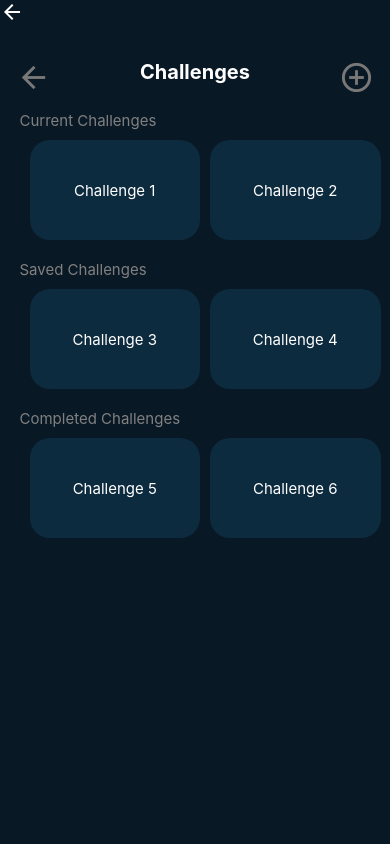
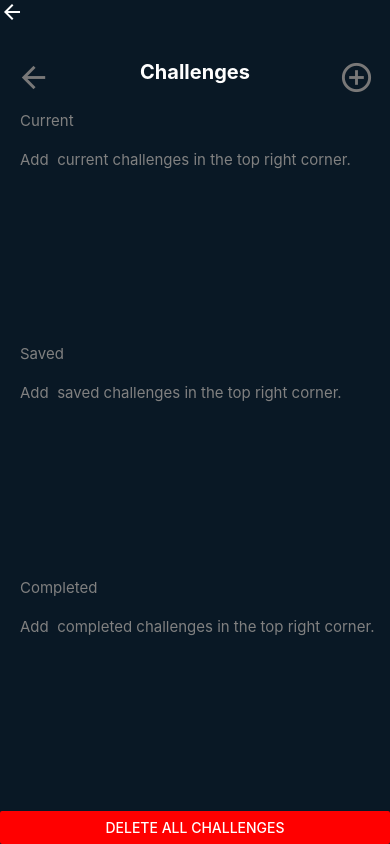
Before and after one commit to AnnaH00k/FirstProjectReact, a React Native app: screen /Challenges in a window 390 px wide. Built offline with nearby package versions, Linux system fonts and the light colour scheme.

Commit message:
saving everything

```diff
--- a/App.tsx
+++ b/App.tsx
@@ -31,8 +31,11 @@ import ChallengesHeader from './src/screens/ChallengesHeader';
 export type RootStackParamList = {
   Home: undefined;
   Challenges: undefined;
-  ChallengeItem: { challengeObject: { name: string; description: string; time: string; tasks: any[]; type: string } };
-  ChallengeSetting: undefined;
+  ChallengeItem: {
+    challengeObject: { name: string; description: string; time: string; tasks: any[]; type: string };
+    checkedTasks?: any[]; // Make checkedTasks optional
+  };
+  ChallengeSetting: { challengeObject: { name: string; description: string; time: string; tasks: any[]; type: string } };
   FlipClock: undefined;
   Settings: undefined;
   TaskList: undefined;
--- a/src/screens/ChallengeItem.tsx
+++ b/src/screens/ChallengeItem.tsx
@@ -2,7 +2,9 @@ import { Image, StyleSheet, Text, TextInput, TouchableOpacity, View, useWindowDi
 import { MaterialIcons } from '@expo/vector-icons';
 import { Check } from 'phosphor-react-native';
 import React from 'react';
-import { useState } from 'react';
+import { useState, useEffect } from 'react';
+import { ChallengeObject } from './ChallengeObject'; // Import the ChallengeObject type
+
 
 
 //navigation
@@ -10,23 +12,80 @@ import { NativeStackScreenProps } from '@react-navigation/native-stack';
 import { RootStackParamList } from '../../App';
 import { useNavigation } from '@react-navigation/native';
 import { NativeStackNavigationProp } from '@react-navigation/native-stack';
+import AsyncStorage from '@react-native-async-storage/async-storage';
 
 type ChallengeItemProps = NativeStackScreenProps<RootStackParamList, 'ChallengeItem'>;
 
 const ChallengeItem = ({ route }: ChallengeItemProps) => {
-  const { challengeObject } = route.params;
+  const { challengeObject, checkedTasks } = route.params;
   const [taskStates, setTaskStates] = useState(challengeObject.tasks.map(() => false));
+
+  useEffect(() => {
+    // Initialize taskStates based on checkedTasks
+    const initialStates = challengeObject.tasks.map((task, index) =>
+      checkedTasks.some((checkedTask) => checkedTask.description === task.description)
+    );
+    setTaskStates(initialStates);
+  }, [checkedTasks, challengeObject.tasks]);
+
+
   const toggleTaskState = (index: number) => {
-    setTaskStates(prevStates => {
+    setTaskStates((prevStates) => {
       const newStates = [...prevStates];
       newStates[index] = !newStates[index];
+
+
+      // Update the ChallengeObject with the new task states
+      const updatedTasks = challengeObject.tasks.map((task, i) => ({
+        ...task,
+        state: newStates[i],
+      }));
+
+      const updatedChallengeObject: ChallengeObject = {
+        id: challengeObject.name + challengeObject.description,
+        name: challengeObject.name,
+        description: challengeObject.description,
+        time: challengeObject.time,
+        type: challengeObject.type,
+        tasks: updatedTasks,
+      };
+
+
+      // Save the updated ChallengeObject locally (you need to implement AsyncStorage logic here)
+      saveChallengeObject(updatedChallengeObject);
+
       return newStates;
     });
   };
+
+  const saveChallengeObject = async (updatedChallengeObject: ChallengeObject) => {
+    try {
+      // Get the existing challenges from AsyncStorage
+      const savedChallenges = await AsyncStorage.getItem('challenges');
+      const parsedChallenges = savedChallenges ? JSON.parse(savedChallenges) : [];
+
+      // Find and update the specific challenge in the array
+      const updatedChallenges = parsedChallenges.map((ch) =>
+        ch.id === updatedChallengeObject.id ? updatedChallengeObject : ch
+      );
+
+      // Save the updated challenges array back to AsyncStorage
+      await AsyncStorage.setItem('challenges', JSON.stringify(updatedChallenges));
+    } catch (error) {
+      console.error('Error saving locally updated challenge:', error);
+    }
+  };
+
+
   const selectedChallengeType = challengeObject.type;
+  const goToChallengeSetting = () => {
+    navigation.navigate('ChallengeSetting', { challengeObject });
+  };
 
 
   const navigation = useNavigation<NativeStackNavigationProp<RootStackParamList>>();
+
+
   return (
     <View style={styles.container}>
       <View style={styles.topBar}>
@@ -34,7 +93,7 @@ const ChallengeItem = ({ route }: ChallengeItemProps) => {
           <MaterialIcons name="arrow-back" size={35} color="#797878" />
         </TouchableOpacity>
         <Text style={styles.textHeadline}>{challengeObject.name}</Text>
-        <TouchableOpacity onPress={() => navigation.goBack()}>
+        <TouchableOpacity onPress={goToChallengeSetting}>
           <MaterialIcons name="settings" size={35} color="#797878" />
         </TouchableOpacity>
       </View>
@@ -50,22 +109,29 @@ const ChallengeItem = ({ route }: ChallengeItemProps) => {
 
 
         <View style={styles.buttonContainer}>
+  {selectedChallengeType === 'current' && (
     <TouchableOpacity
-                    style={[styles.challengeTypeButton, selectedChallengeType === 'current' && styles.selectedButton]}
+      style={[styles.challengeTypeButton, styles.selectedButton]}
     >
-                    <Text style={[styles.buttonText2, selectedChallengeType === 'current' && styles.buttonText]}>Current</Text>
+      <Text style={[styles.buttonText2, styles.buttonText]}>Current</Text>
     </TouchableOpacity>
+  )}
+  {selectedChallengeType === 'saved' && (
     <TouchableOpacity
-                    style={[styles.challengeTypeButton, selectedChallengeType === 'saved' && styles.selectedButton]}
+      style={[styles.challengeTypeButton, styles.selectedButton]}
     >
-                    <Text style={[styles.buttonText2, selectedChallengeType === 'saved' && styles.buttonText]}>Saved</Text>
+      <Text style={[styles.buttonText2, styles.buttonText]}>Saved</Text>
     </TouchableOpacity>
+  )}
+  {selectedChallengeType === 'completed' && (
     <TouchableOpacity
-                    style={[styles.challengeTypeButton, selectedChallengeType === 'completed' && styles.selectedButton]}
+      style={[styles.challengeTypeButton, styles.selectedButton]}
     >
-                    <Text style={[styles.buttonText2, selectedChallengeType === 'completed' && styles.buttonText]}>Completed</Text>
+      <Text style={[styles.buttonText2, styles.buttonText]}>Completed</Text>
     </TouchableOpacity>
+  )}
 </View>
+
 
         <View style={styles.sideScroll}>
           {challengeObject.tasks.map((task, index) => (
@@ -77,7 +143,7 @@ const ChallengeItem = ({ route }: ChallengeItemProps) => {
               ]}
               onPress={() => toggleTaskState(index)}
             >
-            <View style={{ flexDirection: 'row', gap: 8, justifyContent: 'center',alignItems:'center', alignContent:'center',  }}>
+              <View style={{ flexDirection: 'row', gap: 8, justifyContent: 'center', alignItems: 'center', alignContent: 'center', }}>
                 {taskStates[index] && (
                   <Check size={25} color="white" weight="fill" />
                 )}
@@ -156,7 +222,7 @@ const styles = StyleSheet.create({
     marginBottom: 16,
     alignItems: 'center',
     justifyContent: 'center',
-    minWidth: 200,
+    minWidth: 100,
     width: 'auto', // Adjust the width based on your preference
   },
   challengeBoxText: {
--- /dev/null
+++ b/src/screens/ChallengeObject.ts
@@ -0,0 +1,14 @@
+// ChallengeObject.ts
+export type Task = {
+    description: string;
+    completed: boolean;
+  };
+
+export type ChallengeObject = {
+    id: string;
+    name: string;
+    description: string;
+    time: string;
+    tasks: Task[];
+    type: string;
+  };
--- a/src/screens/ChallengeSetting.tsx
+++ b/src/screens/ChallengeSetting.tsx
@@ -1,4 +1,4 @@
-import React, { useState } from 'react';
+import React, { useState, useEffect } from 'react';
 import {
   View,
   Text,
@@ -8,6 +8,9 @@ import {
   StyleSheet,
 } from 'react-native';
 import { MaterialIcons } from '@expo/vector-icons';
+import { ChallengeObject } from './ChallengeObject'; // Import the ChallengeObject type
+import AsyncStorage from '@react-native-async-storage/async-storage';
+
 
 //navigation
 import { NativeStackScreenProps } from '@react-navigation/native-stack'
@@ -16,7 +19,10 @@ import { useNavigation } from '@react-navigation/native'
 import {NativeStackNavigationProp} from '@react-navigation/native-stack'
 import { CheckBox } from 'react-native-elements';
 
-type ChallengeSettingProps = NativeStackScreenProps<RootStackParamList, 'ChallengeSetting'>
+type ChallengeSettingProps = NativeStackScreenProps<
+  RootStackParamList,
+  'ChallengeSetting'
+>;
 
 
 const ChallengeSetting = ({route}: ChallengeSettingProps) => {
@@ -26,7 +32,25 @@ const ChallengeSetting = ({route}: ChallengeSettingProps) => {
     const [taskList, setTaskList] = useState([]);
     const [currentTask, setCurrentTask] = useState('');
     const [selectedChallengeType, setSelectedChallengeType] = useState('current'); // Default to 'current'
+    const [checkedTasks, setCheckedTasks] = useState([]);
     const navigation = useNavigation<NativeStackNavigationProp<RootStackParamList>>()
+
+    useEffect(() => {
+        // Check if route.params contains challengeObject and set the state accordingly
+        if (route.params?.challengeObject) {
+          const { name, description, time, tasks, type } = route.params.challengeObject;
+          setChallengeName(name);
+          setChallengeDescription(description);
+          setChallengeTime(time);
+          setTaskList(tasks);
+          setSelectedChallengeType(type);
+
+           // Extract checked tasks
+            const completedTasks = tasks.filter(task => task.completed);
+            setCheckedTasks(completedTasks);
+        }
+      }, [route.params?.challengeObject]);
+
     const addTask = () => {
         if (currentTask.trim() !== '') {
           // Add task to the taskList array
@@ -35,19 +59,51 @@ const ChallengeSetting = ({route}: ChallengeSettingProps) => {
         }
       };
 
-      const saveChallenge = () => {
-        // Create a Challenge object and save it locally
-        const challengeObject = {
+      const deleteTask = (index: number) => {
+        // Remove the task at the specified index
+        const updatedTaskList = [...taskList];
+        updatedTaskList.splice(index, 1);
+        setTaskList(updatedTaskList);
+      };
+
+
+      const saveChallenge = async () => {
+        // Create a Challenge object
+        const challengeObject: ChallengeObject = {
+          id: challengeName + challengeDescription,
           name: challengeName,
           description: challengeDescription,
           time: challengeTime,
           tasks: taskList,
-          type: selectedChallengeType, // Add challenge type
+          type: selectedChallengeType,
+        };
 
-        };
-            console.log(challengeObject);
-            // Navigate to ChallengeItem screen and pass the challengeObject as a route param
-            navigation.navigate('ChallengeItem', { challengeObject });
+
+        try {
+            const existingChallenges = await AsyncStorage.getItem('challenges');
+            let parsedChallenges = existingChallenges ? JSON.parse(existingChallenges) : [];
+
+            // Check if a challenge with the same ID already exists
+            const existingChallengeIndex = parsedChallenges.findIndex(
+              (challenge) => challenge.id === challengeObject.id
+            );
+
+            if (existingChallengeIndex !== -1) {
+              // If the challenge exists, update its details
+              parsedChallenges[existingChallengeIndex] = challengeObject;
+            } else {
+              // If the challenge does not exist, add it to the array
+              parsedChallenges.push(challengeObject);
+            }
+
+            // Save the updated challenges array to AsyncStorage
+            await AsyncStorage.setItem('challenges', JSON.stringify(parsedChallenges));
+
+            console.log('Challenge saved locally');
+            navigation.navigate('ChallengeItem', { challengeObject, checkedTasks });
+          } catch (error) {
+            console.error('Error saving challenge:', error);
+          }
         };
 
     return (
@@ -107,6 +163,9 @@ const ChallengeSetting = ({route}: ChallengeSettingProps) => {
                 }}
             />
             <Text style={styles.taskDescription}>{task.description}</Text>
+            <TouchableOpacity onPress={() => deleteTask(index)}>
+              <MaterialIcons name="delete" size={30} color="#091825" />
+            </TouchableOpacity>
           </View>
         ))}
         </ScrollView>
@@ -172,6 +231,7 @@ const styles = StyleSheet.create({
     borderRadius: 8,
     padding: 12,
     marginBottom: 16,
+    width: '80%',
   },
   taskListContainer: {
     flex: 1,
@@ -182,9 +242,14 @@ const styles = StyleSheet.create({
     backgroundColor: 'white',
     borderRadius: 8,
     padding: 4,
+    paddingHorizontal: 16,
+    gap: 8,
     marginBottom: 8,
+    width: '80%',
+    alignSelf: 'center',
     flexDirection: 'row',
     alignItems: 'center',
+    justifyContent: 'space-between',
   },
   addButton: {
     backgroundColor: '#4CAF50',
@@ -216,7 +281,7 @@ const styles = StyleSheet.create({
   },
    taskDescription: {
     marginLeft: 8,
-    fontSize: 16,
+    fontSize: 20,
     color: 'black',
   },
   buttonContainer: {
--- a/src/screens/Challenges.tsx
+++ b/src/screens/Challenges.tsx
@@ -1,8 +1,9 @@
-import React from 'react';
-import { StyleSheet, Text, TouchableOpacity, View } from 'react-native';
+import { ScrollView, StyleSheet, Text, TouchableOpacity, View } from 'react-native';
 import { MaterialIcons } from '@expo/vector-icons';
-
-
+import { ChallengeObject } from './ChallengeObject';
+import AsyncStorage from '@react-native-async-storage/async-storage';
+import React, { useEffect, useState } from 'react';
+import { Button } from 'react-native';
 //navigation
 import { NativeStackScreenProps } from '@react-navigation/native-stack'
 import { RootStackParamList } from '../../App'
@@ -13,65 +14,78 @@ type ChallengesProps = NativeStackScreenProps<RootStackParamList, 'Challenges'>
 
 
 const Challenges = ({route}: ChallengesProps) => {
+    const navigation = useNavigation<NativeStackNavigationProp<RootStackParamList>>()
+    // State to hold the locally saved challenges
+    const [localChallenges, setLocalChallenges] = useState<ChallengeObject[]>([]);
+
+    useEffect(() => {
+        const fetchLocalChallenges = async () => {
+          try {
+            const savedChallenges = await AsyncStorage.getItem('challenges');
+            const parsedChallenges = savedChallenges ? JSON.parse(savedChallenges) : [];
+            setLocalChallenges(parsedChallenges);
+          } catch (error) {
+            console.error('Error fetching locally saved challenges:', error);
+          }
+        };
+
+        fetchLocalChallenges();
+      }, []); // Empty dependency array to run the effect only once
 
 
-    const navigation = useNavigation<NativeStackNavigationProp<RootStackParamList>>()
 
-    // Placeholder data
-  const currentChallenges = [
-    { id: '1', name: 'Challenge 1', description: 'Description', time: 'Time', tasks: [], type: 'current' },
-    { id: '2', name: 'Challenge 2', description: 'Description', time: 'Time', tasks: [], type: 'current' },
-    // Add more challenges as needed
-  ];
 
-  const savedChallenges = [
-    { id: '3', name: 'Challenge 3', description: 'Description', time: 'Time', tasks: [], type: 'saved' },
-    { id: '4', name: 'Challenge 4', description: 'Description', time: 'Time', tasks: [], type: 'saved' },
-    // Add more challenges as needed
-  ];
-
-  const completedChallenges = [
-    { id: '5', name: 'Challenge 5', description: 'Description', time: 'Time', tasks: [], type: 'completed' },
-    { id: '6', name: 'Challenge 6', description: 'Description', time: 'Time', tasks: [], type: 'completed' },
-    // Add more challenges as needed
-  ];
-
-  const renderChallenges = (challenges: {
-      description: string;
-      time: string;
-      tasks: any[]; id: string; name: string ; type: string;
-        }[]) => {
+      const renderChallenges = (challenges: ChallengeObject[]) => {
         return challenges.map((challenge) => (
           <TouchableOpacity
             key={challenge.id}
             style={styles.challengeBox}
-        onPress={() => navigation.push('ChallengeItem', {
-            challengeObject: {
-              name: challenge.name,
-              description: challenge.description, // Add description
-              time: challenge.time, // Add time
-              tasks: challenge.tasks, // Add tasks
-            type: challenge.type, // Add challenge type
-            },
-          })}
+            onPress={() => navigation.push('ChallengeItem', { challengeObject: challenge, checkedTasks: challenge.tasks.filter(task => task.completed) })}
           >
             <Text style={styles.challengeBoxText}>{challenge.name}</Text>
+            <Text style={styles.challengeBoxDescription}>{challenge.description}</Text>
+            {challenge.tasks && challenge.tasks.length > 0 && (
+              <Text style={styles.challengeBoxTasks}>
+                Tasks: {challenge.tasks.length}
+              </Text>
+            )}
+             {challenge.time && (
+              <Text style={styles.challengeBoxTime}>{challenge.time}</Text>
+            )}
           </TouchableOpacity>
         ));
       };
 
-  const renderChallengesSection = (challenges: any[], sectionTitle: string) => {
+
+      const deleteAllChallenges = async () => {
+        try {
+          // Remove challenges from AsyncStorage
+          await AsyncStorage.removeItem('challenges');
+
+          // Clear the localChallenges state
+          setLocalChallenges([]);
+        } catch (error) {
+          console.error('Error deleting challenges:', error);
+        }
+      };
+
+
+
+  const renderChallengesSection = (challenges: ChallengeObject[], sectionTitle: string) => {
+    const sortedChallenges = challenges.filter((challenge) => challenge.type === sectionTitle.toLowerCase());
+
     return (
       <View>
         <Text style={styles.underText}>{sectionTitle}</Text>
-        {challenges.length > 0 ? (
-          <View style={styles.sideScroll}>{renderChallenges(challenges)}</View>
+        {sortedChallenges.length > 0 ? (
+          <View style={styles.sideScroll}>{renderChallenges(sortedChallenges)}</View>
         ) : (
-          <Text style={styles.noChallengesText}>Add challenges</Text>
+          <Text style={styles.noChallengesText}>Add  {sectionTitle.toLowerCase()} challenges in the top right corner.</Text>
         )}
       </View>
     );
   };
+
 
   return (
     <View style={styles.container}>
@@ -85,11 +99,19 @@ const Challenges = ({route}: ChallengesProps) => {
         </TouchableOpacity>
       </View>
 
-      <View>
-        {renderChallengesSection(currentChallenges, 'Current Challenges')}
-        {renderChallengesSection(savedChallenges, 'Saved Challenges')}
-        {renderChallengesSection(completedChallenges, 'Completed Challenges')}
-      </View>
+      <ScrollView horizontal showsHorizontalScrollIndicator={false} style={{ flexDirection: 'row'}}>
+      {renderChallengesSection(localChallenges, 'Current')}
+      </ScrollView>
+      <ScrollView horizontal showsHorizontalScrollIndicator={false} style={{ flexDirection: 'row' }}>
+      {renderChallengesSection(localChallenges, 'Saved')}
+      </ScrollView>
+      <ScrollView horizontal showsHorizontalScrollIndicator={false} style={{ flexDirection: 'row'}}>
+      {renderChallengesSection(localChallenges, 'Completed')}
+      </ScrollView>
+
+      <Button title="Delete All Challenges" onPress={deleteAllChallenges} color="#FF0000" />
+
+
     </View>
   );
 };
@@ -117,32 +139,60 @@ const Challenges = ({route}: ChallengesProps) => {
       },
       sideScroll: {
         flexDirection: 'row',
-        width: '90%',
+        width: 'auto',
         alignSelf: 'center',
         marginLeft: 20,
-        height: 100,
         marginBottom: 20,
         gap: 10,
       },
       challengeBox: {
-        flex: 1,
         borderRadius: 20,
         backgroundColor: '#0D2B3E',
-        justifyContent: 'center',
-        alignItems: 'center',
+        minWidth: 300,
+        maxWidth: 400,
+        width: 'auto', // Adjust the width to allow dynamic sizing
+        height: 200,
+        gap: 10,
+        padding: 15,
       },
       challengeBoxText: {
         color: 'white',
-        fontSize: 15,
+        fontSize: 30,
+        fontWeight: 'bold',
+        textAlign: 'left',
+      },
+      challengeBoxDescription: {
+        fontSize: 20,
+        textAlign: 'left',
+        color: '#D0D6D6',
+        fontStyle: 'italic',
+      },
+      challengeBoxTime: {
+        fontSize: 18,
         textAlign: 'center',
-        padding: 20,
+        justifyContent: 'center',
+        color: '#D0D6D6',
+        borderWidth: 0.4,
+        borderRadius: 20,
+        borderColor: '#D0D6D6',
+        padding: 5,
+        width: 'auto',
+      },
+
+      challengeBoxTasks: {
+        fontSize: 20,
+        textAlign: 'left',
+        justifyContent: 'center',
+        paddingBottom: 10,
+        color: '#48C9B0',
+        width: 'auto',
       },
       underText: {
         color: 'grey',
         fontSize: 15,
         textAlign: 'left',
-        alignSelf: 'center',
-        width: '90%',
+        marginLeft: 20,
+        width: '100%',
         marginBottom: 10,
       },
       noChallengesText: {
@@ -151,5 +201,7 @@ const Challenges = ({route}: ChallengesProps) => {
         textAlign: 'center',
         alignSelf: 'center',
         marginTop: 10,
+        height: 200,
+        marginLeft: 20,
       },
     });
```
Lines whose indentation alone changed are shown as unchanged.
